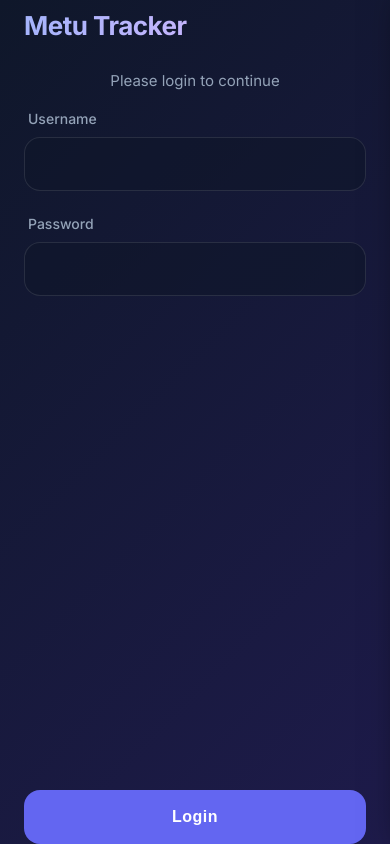
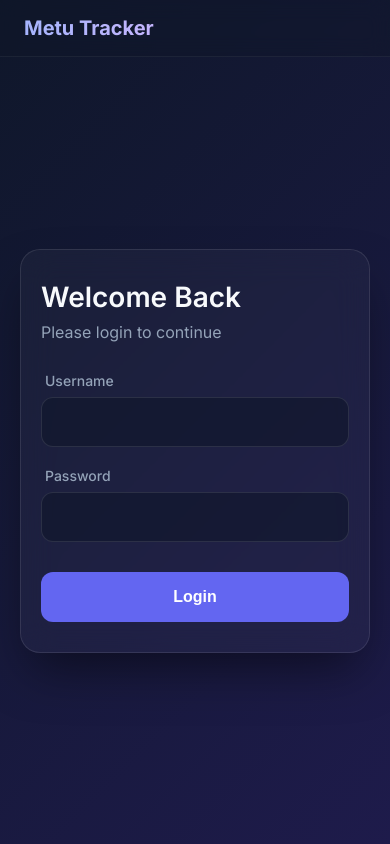
Before and after one commit to daewu14/metu-tracker, a Nuxt app: page / in a window 390 px wide. Built offline with nearby package versions, Linux system fonts and the light colour scheme; no server answers.

Commit message:
Refactor to a classic dashboard sidebar layout for desktop

```diff
--- a/app/app.vue
+++ b/app/app.vue
@@ -1,41 +1,58 @@
 <template>
-  <div class="app-container">
-    <div class="glass-card">
+  <div class="dashboard-layout" :class="{ 'sidebar-open': isSidebarOpen }">
 
-      <!-- Top Navigation -->
-      <header class="top-nav">
+    <!-- SIDEBAR -->
+    <aside class="sidebar" v-if="isAuthenticated">
+      <div class="sidebar-header">
         <div class="logo">
-          <h1>Metu Tracker</h1>
+          <h2>Metu Tracker</h2>
         </div>
-        <button v-if="isAuthenticated" @click="isDrawerOpen = true" class="profile-btn" aria-label="Open Profile">
-          <div class="avatar">{{ user?.username.charAt(0).toUpperCase() }}</div>
-        </button>
-      </header>
+        <button class="close-sidebar-btn d-mobile" @click="isSidebarOpen = false">✕</button>
+      </div>
 
-      <!-- DRAWER OVERLAY & MENU -->
-      <div v-if="isDrawerOpen" class="drawer-overlay" @click="isDrawerOpen = false"></div>
-      <div class="drawer" :class="{ 'drawer-open': isDrawerOpen }">
-        <div class="drawer-header">
-          <h2>Profile</h2>
-          <button class="close-btn" @click="isDrawerOpen = false">✕</button>
-        </div>
-        <div class="drawer-content">
+      <div class="sidebar-content">
         <div class="profile-info">
           <div class="avatar large">{{ user?.username.charAt(0).toUpperCase() }}</div>
           <p class="username">@{{ user?.username }}</p>
         </div>
+      </div>
+
+      <div class="sidebar-footer">
         <button @click="logoutAndClose" class="logout-btn">
           Logout
         </button>
       </div>
+    </aside>
+
+    <!-- MOBILE OVERLAY -->
+    <div v-if="isAuthenticated && isSidebarOpen" class="sidebar-overlay d-mobile" @click="isSidebarOpen = false"></div>
+
+    <!-- MAIN AREA -->
+    <main class="main-area">
+      <!-- TOP NAV -->
+      <header class="top-nav">
+        <div class="nav-left">
+          <button v-if="isAuthenticated" @click="isSidebarOpen = !isSidebarOpen" class="toggle-btn">
+            <svg width="24" height="24" viewBox="0 0 24 24" fill="none" stroke="currentColor" stroke-width="2" stroke-linecap="round" stroke-linejoin="round">
+              <line x1="3" y1="12" x2="21" y2="12"></line>
+              <line x1="3" y1="6" x2="21" y2="6"></line>
+              <line x1="3" y1="18" x2="21" y2="18"></line>
+            </svg>
+          </button>
+          <h1 class="mobile-title" v-if="!isAuthenticated">Metu Tracker</h1>
         </div>
+      </header>
 
-      <div class="header-text" v-if="!isAuthenticated">
+      <div class="app-container">
+        <div class="glass-card">
+
+          <!-- LOGIN FORM -->
+          <div v-if="!isAuthenticated" class="auth-section">
+            <div class="header-text">
+              <h2>Welcome Back</h2>
               <p>Please login to continue</p>
             </div>
-
-      <!-- LOGIN FORM -->
-      <form v-if="!isAuthenticated" @submit.prevent="login" class="expense-form">
+            <form @submit.prevent="login" class="expense-form">
               <div class="form-group">
                 <label for="username">Username</label>
                 <input type="text" id="username" v-model="loginForm.username" required />
@@ -52,9 +69,13 @@
                 {{ authMessage }}
               </div>
             </form>
+          </div>
 
           <!-- EXPENSE FORM -->
           <div v-else>
+            <div class="header-text d-mobile" style="margin-bottom: 20px;">
+              <h2>Add Expense</h2>
+            </div>
             <form @submit.prevent="submitExpense" class="expense-form">
               <div class="form-group">
                 <label for="date">Date & Time</label>
@@ -97,6 +118,8 @@
 
         </div>
       </div>
+    </main>
+  </div>
 </template>
 
 <script setup>
@@ -104,7 +127,7 @@ import { ref, onMounted } from 'vue';
 
 const isAuthenticated = ref(false);
 const user = ref(null);
-const isDrawerOpen = ref(false);
+const isSidebarOpen = ref(true); // Default open for desktop
 
 const loginForm = ref({ username: '', password: '' });
 const authLoading = ref(false);
@@ -147,6 +170,11 @@ const checkSession = async () => {
     if (res.authenticated) {
       isAuthenticated.value = true;
       user.value = res.user;
+
+      // Auto close sidebar on mobile initial load
+      if (typeof window !== 'undefined' && window.innerWidth < 768) {
+        isSidebarOpen.value = false;
+      }
     }
   } catch (e) {
     console.error('Session check failed', e);
@@ -155,6 +183,19 @@ const checkSession = async () => {
 
 onMounted(() => {
   checkSession();
+
+  // Set initial sidebar state based on screen size
+  if (typeof window !== 'undefined') {
+    isSidebarOpen.value = window.innerWidth >= 768;
+
+    window.addEventListener('resize', () => {
+      if (window.innerWidth >= 768 && isAuthenticated.value) {
+        isSidebarOpen.value = true;
+      } else {
+        isSidebarOpen.value = false;
+      }
+    });
+  }
 });
 
 const login = async () => {
@@ -168,6 +209,10 @@ const login = async () => {
     isAuthenticated.value = true;
     user.value = res.user;
     loginForm.value.password = '';
+
+    if (typeof window !== 'undefined' && window.innerWidth >= 768) {
+      isSidebarOpen.value = true;
+    }
   } catch (error) {
     authMessage.value = error.data?.statusMessage || 'Invalid credentials';
   } finally {
@@ -180,7 +225,7 @@ const logoutAndClose = async () => {
     await $fetch('/api/auth/logout', { method: 'POST' });
     isAuthenticated.value = false;
     user.value = null;
-    isDrawerOpen.value = false;
+    isSidebarOpen.value = false;
   } catch (error) {
     console.error('Logout failed', error);
   }
--- a/app/assets/css/main.css
+++ b/app/assets/css/main.css
@@ -29,100 +29,115 @@ body {
   color: var(--text-main);
   min-height: 100vh;
   background-color: var(--bg-gradient-end);
+  overflow-x: hidden;
 }
 
-.app-container {
+/* DASHBOARD LAYOUT */
+.dashboard-layout {
+  display: flex;
+  min-height: 100vh;
   width: 100%;
-  min-height: 100vh;
+}
+
+.sidebar {
+  width: 280px;
+  background: rgba(15, 23, 42, 0.8);
+  backdrop-filter: blur(20px);
+  -webkit-backdrop-filter: blur(20px);
+  border-right: 1px solid var(--card-border);
   display: flex;
   flex-direction: column;
+  transition: transform 0.3s cubic-bezier(0.16, 1, 0.3, 1), margin-left 0.3s cubic-bezier(0.16, 1, 0.3, 1);
+  z-index: 50;
+  flex-shrink: 0;
 }
 
-.glass-card {
+.main-area {
   flex: 1;
-  background: transparent;
-  padding: env(safe-area-inset-top, 20px) 24px env(safe-area-inset-bottom, 40px);
-  animation: slideUp 0.6s cubic-bezier(0.16, 1, 0.3, 1);
   display: flex;
   flex-direction: column;
+  min-height: 100vh;
+  min-width: 0; /* allows flex children to shrink */
+  transition: padding-left 0.3s cubic-bezier(0.16, 1, 0.3, 1);
 }
 
-@media (min-width: 481px) {
-  .app-container {
-    padding: 40px 20px;
-    /* keeps flex-direction: column from base */
-  }
-
-  .glass-card {
-    flex: none;
-    margin: auto; /* Magic centering vertically and horizontally without scroll cutoff */
-    width: 100%;
-    max-width: 480px;
-    background: var(--card-bg);
-    backdrop-filter: blur(16px);
-    -webkit-backdrop-filter: blur(16px);
-    border: 1px solid var(--card-border);
-    border-radius: 24px;
-    padding: 40px 36px;
-    box-shadow: 0 25px 50px -12px rgba(0, 0, 0, 0.5);
-    display: block;
-  }
-
-  .expense-form {
-    flex: none;
-  }
-
-  .submit-btn {
-    margin-top: 30px;
-    margin-bottom: 0;
-  }
-}
-
-@keyframes slideUp {
-  0% { transform: translateY(20px); opacity: 0; }
-  100% { transform: translateY(0); opacity: 1; }
-}
-
-/* TOP NAVIGATION */
 .top-nav {
   display: flex;
   justify-content: space-between;
   align-items: center;
-  margin-bottom: 30px;
-  padding-top: 10px;
+  padding: 16px 24px;
+  border-bottom: 1px solid rgba(255, 255, 255, 0.05);
+  background: rgba(15, 23, 42, 0.4);
+  backdrop-filter: blur(10px);
 }
 
-.logo h1 {
-  font-size: 26px;
+.nav-left {
+  display: flex;
+  align-items: center;
+  gap: 16px;
+}
+
+.toggle-btn {
+  background: rgba(255, 255, 255, 0.05);
+  border: 1px solid var(--card-border);
+  color: var(--text-main);
+  border-radius: 8px;
+  cursor: pointer;
+  padding: 8px;
+  display: flex;
+  align-items: center;
+  justify-content: center;
+  transition: background 0.2s;
+}
+
+.toggle-btn:hover {
+  background: rgba(255, 255, 255, 0.1);
+}
+
+.mobile-title {
+  font-size: 20px;
   font-weight: 700;
-  letter-spacing: -0.5px;
   background: linear-gradient(to right, #a5b4fc, #c4b5fd);
   -webkit-background-clip: text;
   -webkit-text-fill-color: transparent;
 }
 
-.header-text {
-  text-align: center;
-  margin-bottom: 20px;
-  color: var(--text-muted);
-  font-size: 15px;
+/* SIDEBAR CONTENTS */
+.sidebar-header {
+  padding: 24px;
+  display: flex;
+  justify-content: space-between;
+  align-items: center;
+  border-bottom: 1px solid var(--card-border);
 }
 
-.profile-btn {
+.sidebar-header h2 {
+  font-size: 22px;
+  font-weight: 700;
+  background: linear-gradient(to right, #a5b4fc, #c4b5fd);
+  -webkit-background-clip: text;
+  -webkit-text-fill-color: transparent;
+}
+
+.close-sidebar-btn {
   background: none;
   border: none;
+  color: var(--text-muted);
+  font-size: 20px;
   cursor: pointer;
-  padding: 4px;
-  transition: transform 0.2s;
 }
 
-.profile-btn:active {
-  transform: scale(0.9);
+.sidebar-content {
+  padding: 32px 24px;
+  flex: 1;
+  display: flex;
+  flex-direction: column;
+  align-items: center;
 }
 
 .avatar {
-  width: 40px;
-  height: 40px;
+  width: 48px;
+  height: 48px;
   border-radius: 50%;
   background: linear-gradient(135deg, var(--primary), var(--primary-hover));
   display: flex;
@@ -130,89 +145,15 @@ body {
   justify-content: center;
   color: white;
   font-weight: 700;
-  font-size: 18px;
+  font-size: 20px;
   box-shadow: 0 4px 10px rgba(99, 102, 241, 0.4);
+  margin: 0 auto 16px;
 }
 
 .avatar.large {
-  width: 72px;
-  height: 72px;
+  width: 80px;
+  height: 80px;
   font-size: 32px;
-  margin-bottom: 12px;
-}
-
-/* DRAWER STYLES */
-.drawer-overlay {
-  position: fixed;
-  top: 0;
-  left: 0;
-  width: 100vw;
-  height: 100vh;
-  background: rgba(0, 0, 0, 0.6);
-  backdrop-filter: blur(4px);
-  z-index: 40;
-  animation: fadeInOverlay 0.3s ease;
-}
-
-@keyframes fadeInOverlay {
-  from { opacity: 0; }
-  to { opacity: 1; }
-}
-
-.drawer {
-  position: fixed;
-  top: 0;
-  right: -300px;
-  width: 280px;
-  height: 100vh;
-  background: var(--bg-gradient-start);
-  border-left: 1px solid var(--card-border);
-  z-index: 50;
-  transition: transform 0.4s cubic-bezier(0.16, 1, 0.3, 1);
-  display: flex;
-  flex-direction: column;
-  padding: env(safe-area-inset-top, 20px) 24px env(safe-area-inset-bottom, 20px);
-  box-shadow: -10px 0 30px rgba(0,0,0,0.5);
-}
-
-.drawer-open {
-  transform: translateX(-300px);
-}
-
-.drawer-header {
-  display: flex;
-  justify-content: space-between;
-  align-items: center;
-  margin-bottom: 40px;
-}
-
-.drawer-header h2 {
-  font-size: 18px;
-  font-weight: 600;
-  color: var(--text-main);
-}
-
-.close-btn {
-  background: none;
-  border: none;
-  color: var(--text-muted);
-  font-size: 20px;
-  cursor: pointer;
-  padding: 8px;
-}
-
-.drawer-content {
-  display: flex;
-  flex-direction: column;
-  align-items: center;
-  flex: 1;
-}
-
-.profile-info {
-  display: flex;
-  flex-direction: column;
-  align-items: center;
-  margin-bottom: 40px;
 }
 
 .username {
@@ -221,17 +162,21 @@ body {
   color: var(--text-main);
 }
 
+.sidebar-footer {
+  padding: 24px;
+  border-top: 1px solid var(--card-border);
+}
+
 .logout-btn {
   background: rgba(239, 68, 68, 0.1);
   color: var(--error);
   border: 1px solid rgba(239, 68, 68, 0.2);
-  border-radius: 16px;
-  padding: 16px;
+  border-radius: 12px;
+  padding: 14px;
   width: 100%;
-  font-size: 16px;
+  font-size: 15px;
   font-weight: 600;
   cursor: pointer;
-  margin-top: auto;
   transition: all 0.2s ease;
 }
 
@@ -239,18 +184,55 @@ body {
   background: rgba(239, 68, 68, 0.2);
 }
 
+/* APP CONTAINER (MAIN CARD AREA) */
+.app-container {
+  flex: 1;
+  display: flex;
+  flex-direction: column;
+  padding: env(safe-area-inset-top, 20px) 20px env(safe-area-inset-bottom, 40px);
+}
+
+.glass-card {
+  margin: auto;
+  width: 100%;
+  max-width: 500px;
+  background: var(--card-bg);
+  backdrop-filter: blur(16px);
+  -webkit-backdrop-filter: blur(16px);
+  border: 1px solid var(--card-border);
+  border-radius: 24px;
+  padding: 40px;
+  box-shadow: 0 25px 50px -12px rgba(0, 0, 0, 0.5);
+  animation: fadeIn 0.4s ease;
+}
+
+.auth-section .header-text h2 {
+  font-size: 28px;
+  margin-bottom: 8px;
+  color: var(--text-main);
+}
+
+.auth-section .header-text p {
+  color: var(--text-muted);
+  margin-bottom: 30px;
+}
+
+.header-text h2 {
+  font-size: 24px;
+  font-weight: 600;
+}
+
 /* FORM STYLES */
 .expense-form {
   display: flex;
   flex-direction: column;
-  gap: 24px;
-  flex: 1;
+  gap: 20px;
 }
 
 .form-group {
   display: flex;
   flex-direction: column;
-  gap: 10px;
+  gap: 8px;
 }
 
 label {
@@ -263,8 +245,8 @@ label {
 input, select, textarea {
   background: var(--input-bg);
   border: 1px solid var(--input-border);
-  border-radius: 16px;
-  padding: 16px 20px;
+  border-radius: 12px;
+  padding: 14px 16px;
   color: var(--text-main);
   font-family: inherit;
   font-size: 16px !important;
@@ -289,21 +271,19 @@ textarea {
   filter: invert(1);
   opacity: 0.6;
   cursor: pointer;
-  padding: 8px;
+  padding: 4px;
 }
 
 .submit-btn {
   background: var(--primary);
   color: white;
   border: none;
-  border-radius: 16px;
-  padding: 18px;
+  border-radius: 12px;
+  padding: 16px;
   font-size: 16px;
   font-weight: 600;
-  letter-spacing: 0.5px;
   cursor: pointer;
-  margin-top: auto;
-  margin-bottom: env(safe-area-inset-bottom, 20px);
+  margin-top: 10px;
   transition: all 0.3s cubic-bezier(0.4, 0, 0.2, 1);
   display: flex;
   justify-content: center;
@@ -329,10 +309,14 @@ textarea {
   padding: 16px;
   border-radius: 12px;
   text-align: center;
-  font-size: 15px;
+  font-size: 14px;
   font-weight: 500;
   animation: fadeIn 0.3s ease;
-  margin-bottom: 20px;
+}
+
+@keyframes fadeIn {
+  from { opacity: 0; transform: translateY(-10px); }
+  to { opacity: 1; transform: translateY(0); }
 }
 
 .message.success {
@@ -346,3 +330,54 @@ textarea {
   color: var(--error);
   border: 1px solid rgba(239, 68, 68, 0.2);
 }
+
+/* RESPONSIVE DESIGN */
+
+/* DESKTOP (Sidebar pushes content) */
+@media (min-width: 768px) {
+  .sidebar {
+    position: static;
+  }
+
+  .dashboard-layout:not(.sidebar-open) .sidebar {
+    margin-left: -280px; /* Hide sidebar by pulling it left */
+  }
+
+  .d-mobile {
+    display: none !important;
+  }
+}
+
+/* MOBILE (Sidebar overlays content) */
+@media (max-width: 767px) {
+  .sidebar {
+    position: fixed;
+    top: 0;
+    left: 0;
+    height: 100vh;
+    transform: translateX(-100%);
+  }
+
+  .dashboard-layout.sidebar-open .sidebar {
+    transform: translateX(0);
+  }
+
+  .sidebar-overlay {
+    position: fixed;
+    inset: 0;
+    background: rgba(0,0,0,0.5);
+    z-index: 40;
+    backdrop-filter: blur(4px);
+    animation: fadeInOverlay 0.3s ease;
+  }
+
+  @keyframes fadeInOverlay {
+    from { opacity: 0; }
+    to { opacity: 1; }
+  }
+
+  .glass-card {
+    padding: 30px 20px;
+    border-radius: 20px;
+  }
+}
```
Lines whose indentation alone changed are shown as unchanged.
